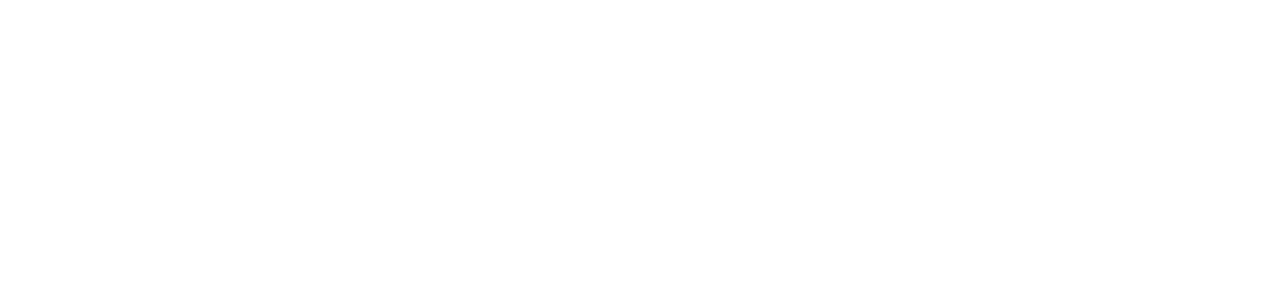
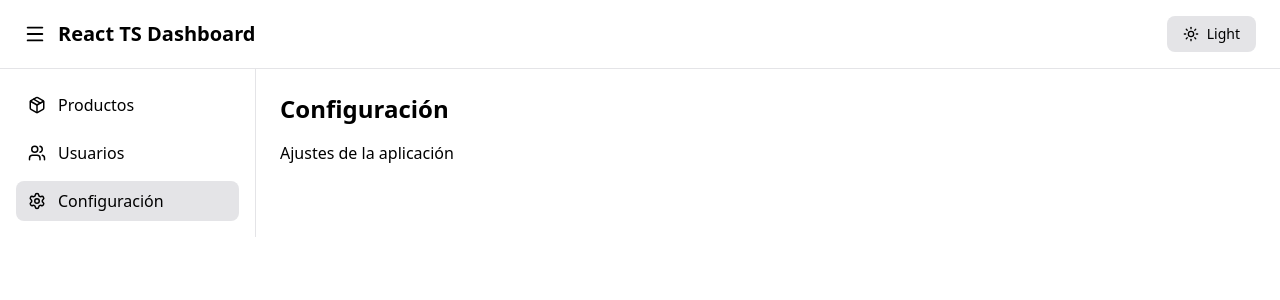
Before and after one commit to FLeiras/react-ts-dashboard, a React (Vite) app: page /settings in a window 1280 px wide. Before the commit this address had no page. Shown: the top 300 px of the page. Built offline with nearby package versions, Linux system fonts and the light colour scheme.

Commit message:
feat: collapsible sidebar with persistence and multiple sections

```diff
--- a/package.json
+++ b/package.json
@@ -12,6 +12,7 @@
   "dependencies": {
     "@tanstack/react-query": "^5.90.20",
     "axios": "^1.13.5",
+    "lucide-react": "^0.564.0",
     "react": "^19.2.0",
     "react-dom": "^19.2.0",
     "react-router-dom": "^7.13.0"
--- a/src/App.tsx
+++ b/src/App.tsx
@@ -1,8 +1,9 @@
 import { BrowserRouter, Routes, Route } from 'react-router-dom';
-
-import AppLayout from './layouts/AppLayout';
 import ProductsPage from './pages/ProductsPage';
 import ProductDetailPage from './pages/ProductDetailPage';
+import UsersPage from './pages/UsersPage';
+import SettingsPage from './pages/SettingsPage';
+import AppLayout from './layouts/AppLayout';
 
 function App() {
   return (
@@ -11,6 +12,8 @@
         <Routes>
           <Route path="/" element={<ProductsPage />} />
           <Route path="/product/:id" element={<ProductDetailPage />} />
+          <Route path="/users" element={<UsersPage />} />
+          <Route path="/settings" element={<SettingsPage />} />
         </Routes>
       </AppLayout>
     </BrowserRouter>
--- /dev/null
+++ b/src/components/Header.tsx
@@ -0,0 +1,33 @@
+import { Menu, Moon, Sun } from 'lucide-react';
+import { useTheme } from '../hooks/useTheme';
+
+type Props = {
+  onToggleSidebar: () => void;
+};
+
+export default function Header({ onToggleSidebar }: Props) {
+  const { theme, toggleTheme } = useTheme();
+
+  return (
+    <header className="flex items-center justify-between px-6 py-4 border-b border-zinc-200 dark:border-zinc-700">
+      <div className="flex items-center gap-3">
+        <button onClick={onToggleSidebar}>
+          <Menu size={22} />
+        </button>
+
+        <h1 className="text-xl font-bold">React TS Dashboard</h1>
+      </div>
+
+      <button
+        onClick={toggleTheme}
+        className="flex items-center gap-2 px-4 py-2 rounded-lg text-sm font-medium
+                   bg-zinc-200 hover:bg-zinc-300
+                   dark:bg-zinc-700 dark:hover:bg-zinc-600
+                   transition-colors"
+      >
+        {theme === 'dark' ? <Moon size={16} /> : <Sun size={16} />}
+        {theme === 'dark' ? 'Dark' : 'Light'}
+      </button>
+    </header>
+  );
+}
--- /dev/null
+++ b/src/components/Sidebar.tsx
@@ -0,0 +1,66 @@
+import { NavLink } from 'react-router-dom';
+import { Package, Users, Settings } from 'lucide-react';
+
+type Props = {
+  collapsed: boolean;
+};
+
+const baseLink =
+  'flex items-center gap-3 px-3 py-2 rounded-lg transition-colors';
+
+export default function Sidebar({ collapsed }: Props) {
+  return (
+    <aside
+      className={`
+        border-r border-zinc-200 dark:border-zinc-700
+        transition-all duration-300
+        ${collapsed ? 'w-16' : 'w-64'}
+      `}
+    >
+      <nav className="p-4 space-y-2">
+        <NavLink
+          to="/"
+          end
+          className={({ isActive }) =>
+            `${baseLink} ${
+              isActive
+                ? 'bg-zinc-200 dark:bg-zinc-700 font-medium'
+                : 'hover:bg-zinc-100 dark:hover:bg-zinc-800'
+            }`
+          }
+        >
+          <Package size={18} />
+          {!collapsed && <span>Productos</span>}
+        </NavLink>
+
+        <NavLink
+          to="/users"
+          className={({ isActive }) =>
+            `${baseLink} ${
+              isActive
+                ? 'bg-zinc-200 dark:bg-zinc-700 font-medium'
+                : 'hover:bg-zinc-100 dark:hover:bg-zinc-800'
+            }`
+          }
+        >
+          <Users size={18} />
+          {!collapsed && <span>Usuarios</span>}
+        </NavLink>
+
+        <NavLink
+          to="/settings"
+          className={({ isActive }) =>
+            `${baseLink} ${
+              isActive
+                ? 'bg-zinc-200 dark:bg-zinc-700 font-medium'
+                : 'hover:bg-zinc-100 dark:hover:bg-zinc-800'
+            }`
+          }
+        >
+          <Settings size={18} />
+          {!collapsed && <span>Configuración</span>}
+        </NavLink>
+      </nav>
+    </aside>
+  );
+}
--- a/src/layouts/AppLayout.tsx
+++ b/src/layouts/AppLayout.tsx
@@ -1,20 +1,31 @@
+import { useEffect, useState } from 'react';
 import type { ReactNode } from 'react';
+import Header from '../components/Header';
+import Sidebar from '../components/Sidebar';
 
 type Props = {
   children: ReactNode;
 };
 
 export default function AppLayout({ children }: Props) {
+  const [collapsed, setCollapsed] = useState<boolean>(() => {
+    const stored = localStorage.getItem('sidebar-collapsed');
+    return stored === 'true';
+  });
+
+  useEffect(() => {
+    localStorage.setItem('sidebar-collapsed', String(collapsed));
+  }, [collapsed]);
+
   return (
-    <div
-      className="
-        min-h-screen
-        bg-white text-black
-        dark:bg-zinc-900 dark:text-white
-        transition-colors
-      "
-    >
-      {children}
+    <div className="min-h-screen bg-white text-black dark:bg-zinc-900 dark:text-white transition-colors">
+      <Header onToggleSidebar={() => setCollapsed((prev) => !prev)} />
+
+      <div className="flex">
+        <Sidebar collapsed={collapsed} />
+
+        <main className="flex-1 p-6">{children}</main>
+      </div>
     </div>
   );
 }
--- a/src/pages/ProductsPage.tsx
+++ b/src/pages/ProductsPage.tsx
@@ -2,7 +2,7 @@
 import { Link } from 'react-router-dom';
 
 import { useProducts } from '../hooks/useProducts';
-import ThemeToggle from '../components/ThemeToggle';
+// import ThemeToggle from '../components/ThemeToggle';
 
 const ProductsPage = () => {
   const { data, isLoading, isError } = useProducts();
@@ -24,7 +24,8 @@
     <div className="min-h-screen bg-gray-100 dark:bg-slate-900 text-black dark:text-white">
       <div className="p-6">
         <h1 className="text-2xl font-bold mb-6">Productos</h1>
-        <ThemeToggle />
+        {/* //! El tema de la app lo define el nevegador, pisa mi codigo */}
+        {/* <ThemeToggle /> */}
         <input
           type="text"
           placeholder="Buscar producto..."
@@ -32,7 +33,6 @@
           onChange={(e) => setSearch(e.target.value)}
           className="mb-6 w-full max-w-md rounded-lg border px-4 py-2 focus:outline-none focus:ring-2 focus:ring-blue-500"
         />
-
         <div className="grid grid-cols-1 sm:grid-cols-2 md:grid-cols-3 gap-6">
           {filteredProducts?.map((product) => (
             <Link to={`/product/${product.id}`}>
--- /dev/null
+++ b/src/pages/SettingsPage.tsx
@@ -0,0 +1,8 @@
+export default function SettingsPage() {
+  return (
+    <div>
+      <h2 className="text-2xl font-bold mb-4">Configuración</h2>
+      <p>Ajustes de la aplicación</p>
+    </div>
+  );
+}
--- /dev/null
+++ b/src/pages/UsersPage.tsx
@@ -0,0 +1,8 @@
+export default function UsersPage() {
+  return (
+    <div>
+      <h2 className="text-2xl font-bold mb-4">Usuarios</h2>
+      <p>Listado de usuarios (próximamente)</p>
+    </div>
+  );
+}
```
Also changed, not shown: 1 other file (tests, documents, lock files or other folders).
